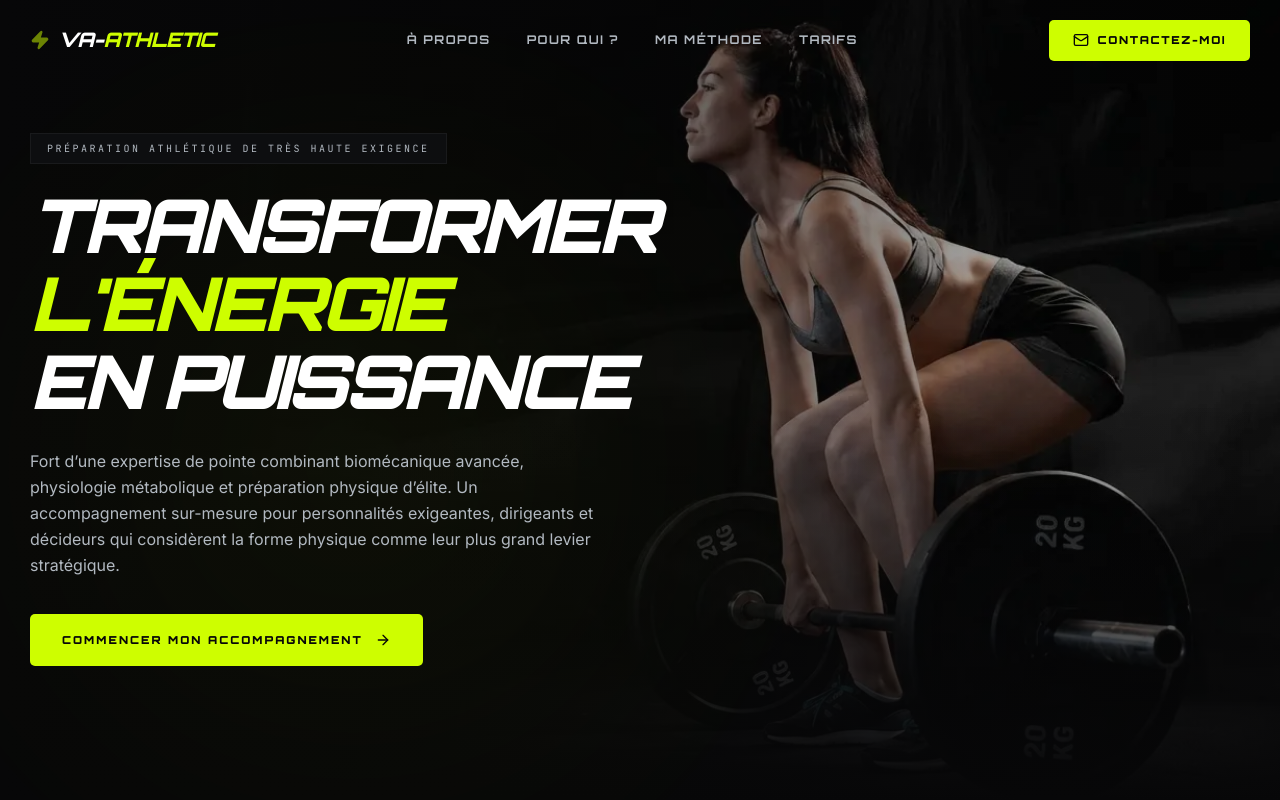
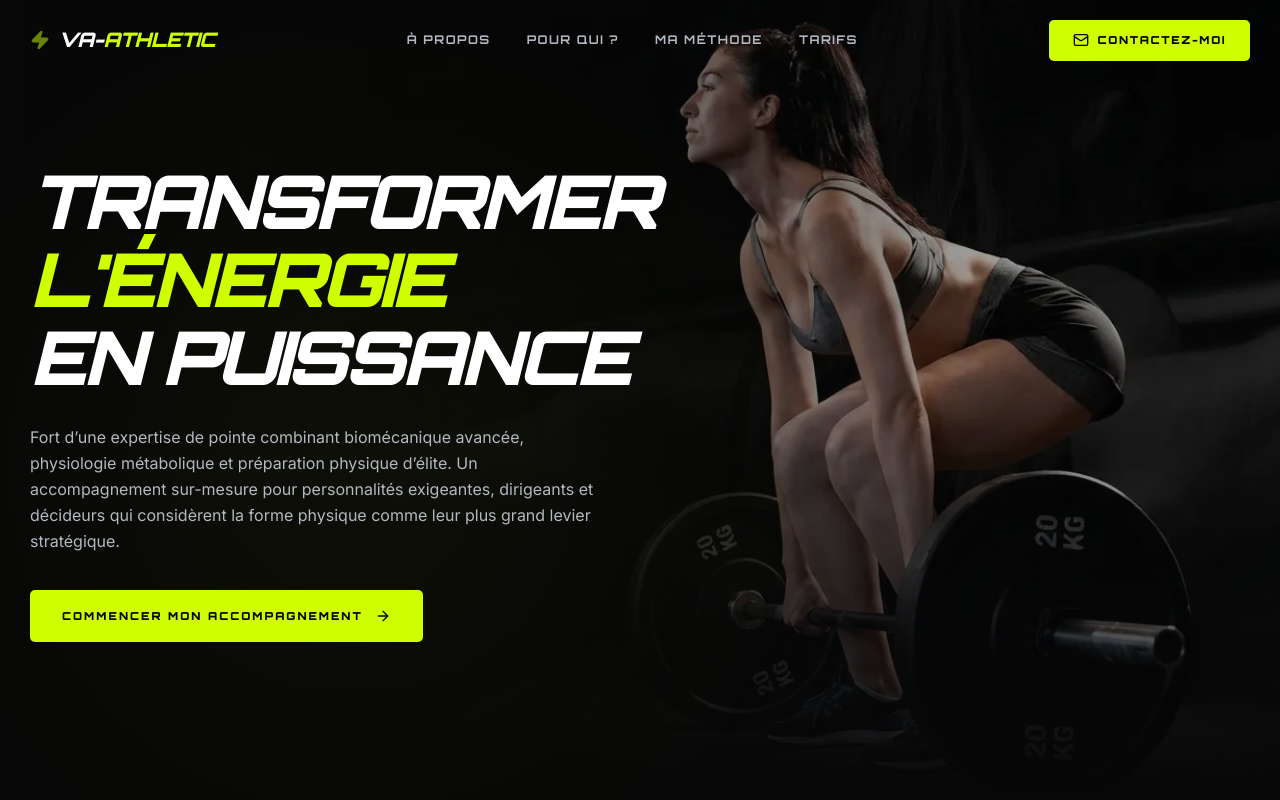
Before and after one commit to mist3rth/va-athletic, a React (Vite) app: page / in a window 1280 px wide. Shown: the top 800 px of the page. Built offline with nearby package versions, Linux system fonts and the light colour scheme.

Commit message:
style: suppression de la phrase de presentation athletique sur le hero

```diff
--- a/src/components/sections/Hero.tsx
+++ b/src/components/sections/Hero.tsx
@@ -40,20 +40,6 @@ export default function Hero({ onScrollDown }: HeroProps) {
 
       {/* Main Container - Left-aligned text exactly like the screenshot */}
       <div className="relative z-20 w-full px-[30px] text-left flex flex-col items-start mt-12 sm:mt-0">
-
-        {/* Elite Competency Label */}
-        <motion.div
-          initial={{ opacity: 0, y: 12 }}
-          animate={{ opacity: 1, y: 0 }}
-          transition={{ delay: 0.6, duration: 0.6 }}
-          className="mb-6"
-        >
-          <span
-            className="font-mono text-[9px] sm:text-[10px] tracking-[0.25em] uppercase px-4 py-2 bg-[#0E0F11]/90 border border-white/5 text-[#B2B9C1]"
-          >
-            PRÉPARATION ATHLÉTIQUE DE TRÈS HAUTE EXIGENCE
-          </span>
-        </motion.div>
 
         {/* Headline matching the exact layout style from the user screenshot */}
         <div className="overflow-hidden py-1 w-full max-w-4xl">
```
